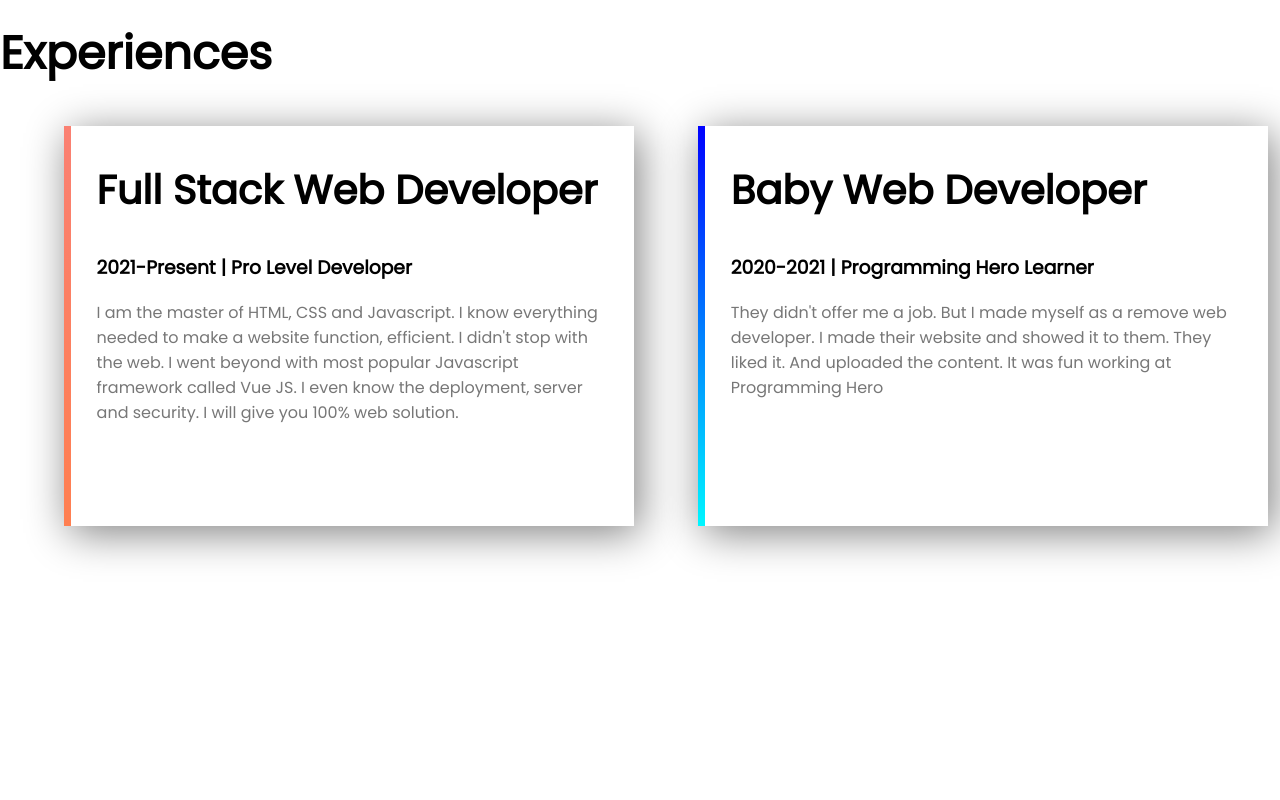
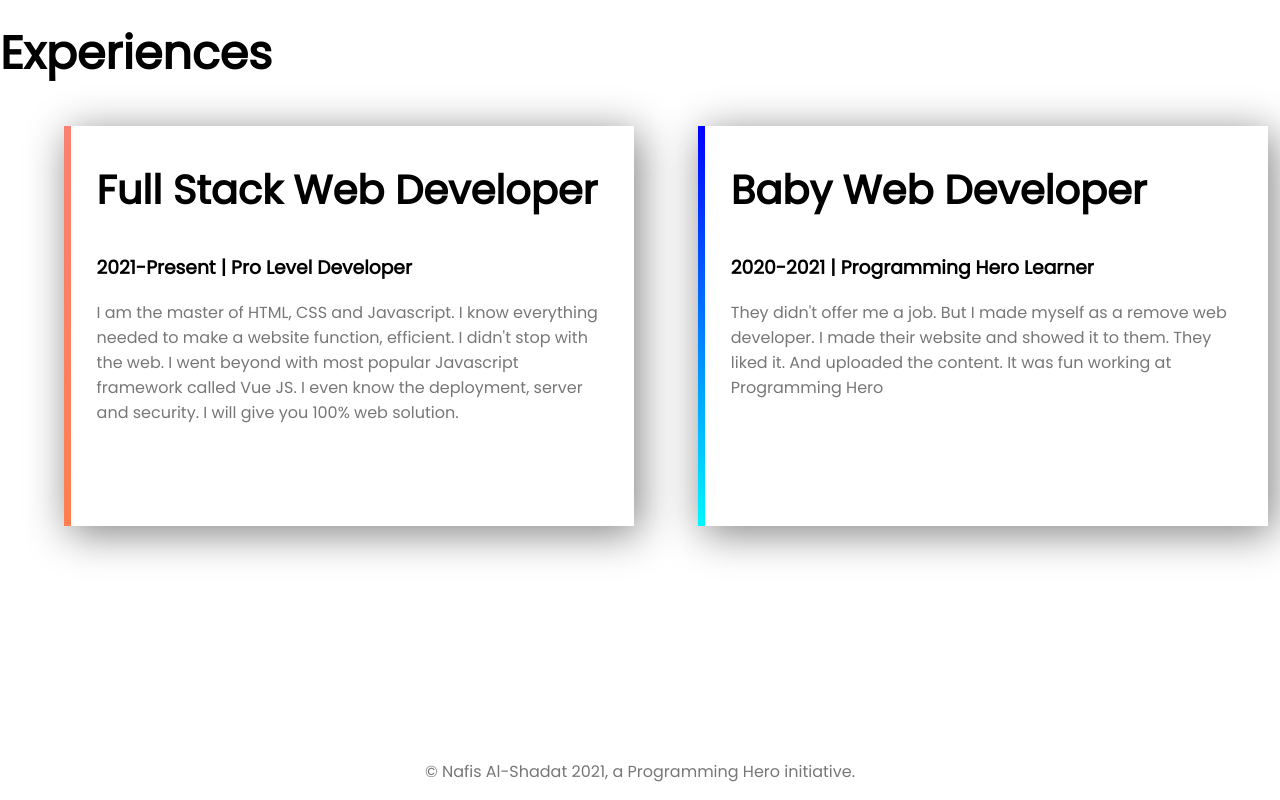
Before and after one commit to Nafis-Al-Shadat/Portfolio-1, a plain HTML site: page index.html in a window 1280 px wide. Shown: the part 1195-1995 px from the top of the page. Before the commit the page ends 1954 px from the top, so only its background shows below. Drawn offline with Linux system fonts and the light colour scheme.

Commit message:
footer added

```diff
--- a/index.html
+++ b/index.html
@@ -50,6 +50,6 @@
 
         </div>
     </section>
-
+    <footer><p class="center grey">© Nafis Al-Shadat 2021, a Programming Hero initiative.</p></footer>
 </body>
 </html>
--- a/style.css
+++ b/style.css
@@ -73,3 +73,7 @@ h1 {
     border-image: linear-gradient(blue, rgb(0, 247, 255));
     border-image-slice: 1;
 }
+
+.center {
+    text-align: center;
+}
```
